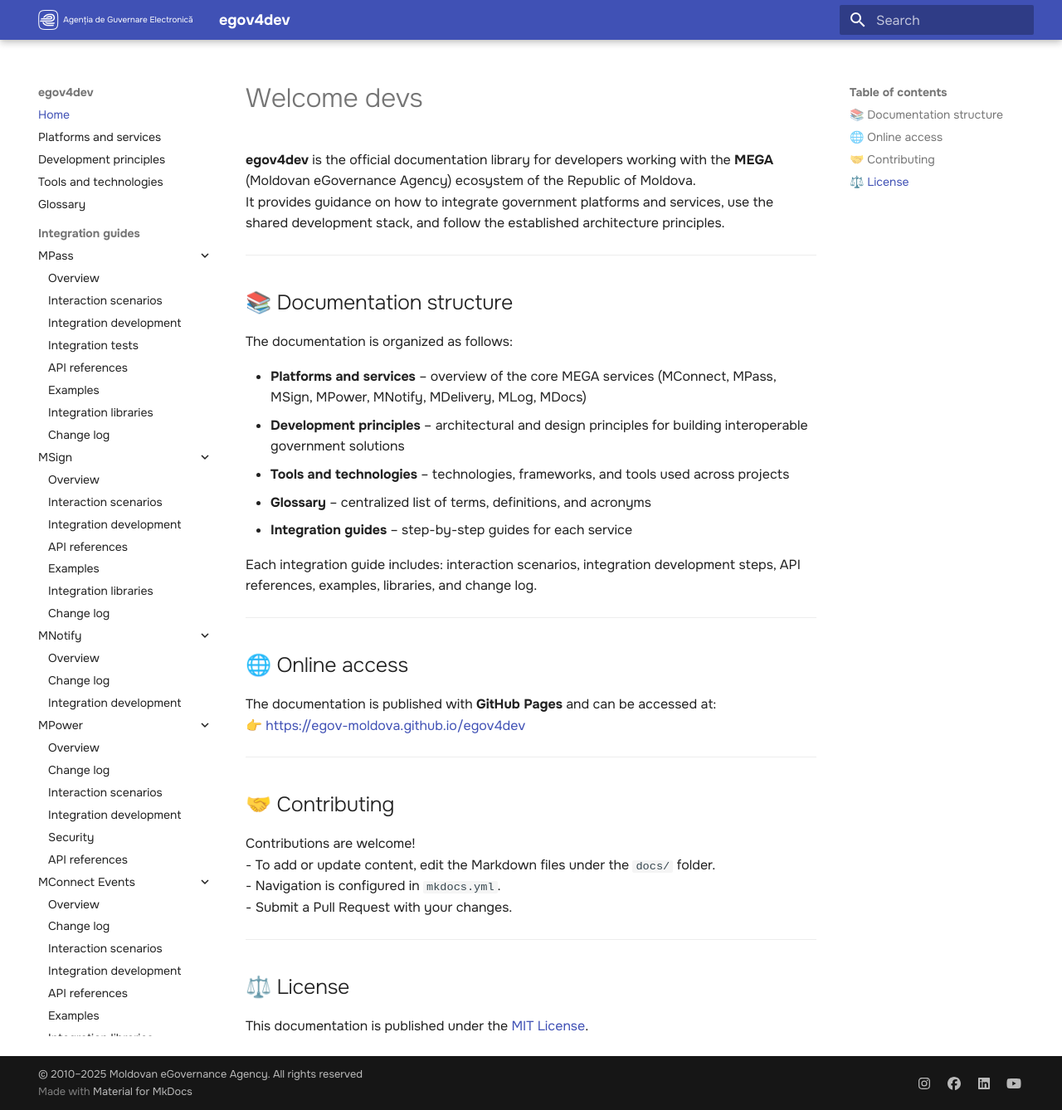
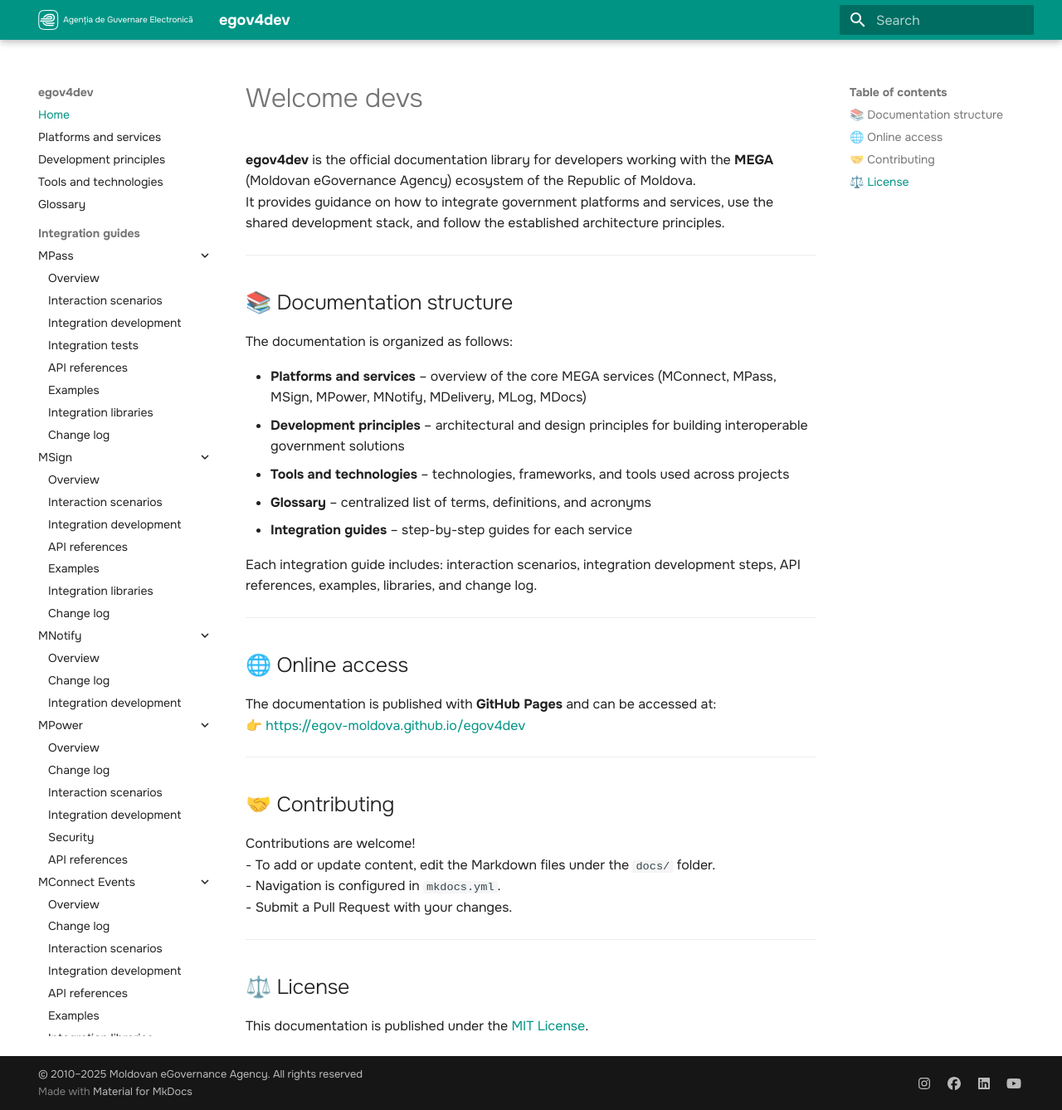
Before and after one commit to egov-moldova/egov4dev, an MkDocs documentation site: the page built from docs/index.md, in a window 1280 px wide and 1338 px high. Shown: the whole window at 83% size. Built offline with MkDocs 1.6.1 and Material for MkDocs 9.7.7, drawn with Linux system fonts in a browser that asks for light colours.

Commit message:
Update mkdocs.yml

```diff
--- a/mkdocs.yml
+++ b/mkdocs.yml
@@ -70,8 +70,10 @@
     - navigation.sections
     - navigation.expand
     - navigation.top
-  hide:
-    - navigation.top
+  palette:
+    - scheme: default
+      primary: teal
+      accent: orange
 extra:
   social:
     - icon: fontawesome/brands/instagram
```
